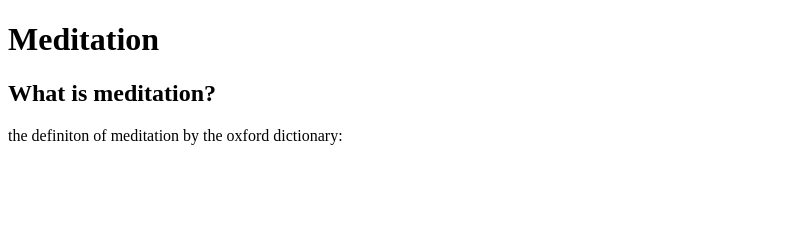
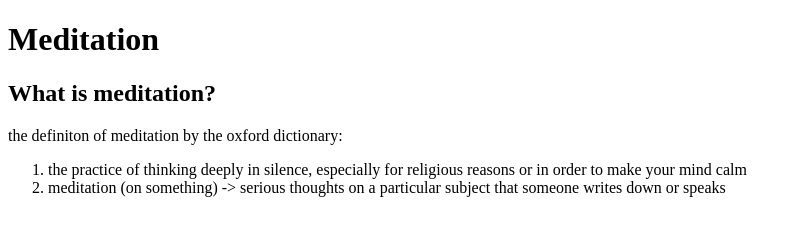
Before and after one commit to razzhimself/plain-blog-article-page, a plain HTML site: page index.html in a window 1280 px wide. Shown: the whole page, without its empty margins (0-802 px from the left). Drawn offline with Linux system fonts and the light colour scheme.

Commit message:
add order list
needed to explain in a structured manner the definition, as presented in the dictionary.

```diff
--- a/index.html
+++ b/index.html
@@ -7,5 +7,15 @@
     <h1>Meditation</h1>
     <h2>What is meditation?</h2>
     <p>the definiton of meditation by the oxford dictionary:</p>
+    <ol>
+      <li>
+        the practice of thinking deeply in silence, especially for religious
+        reasons or in order to make your mind calm
+      </li>
+      <li>
+        meditation (on something) -> serious thoughts on a particular subject
+        that someone writes down or speaks
+      </li>
+    </ol>
   </body>
 </html>
```
